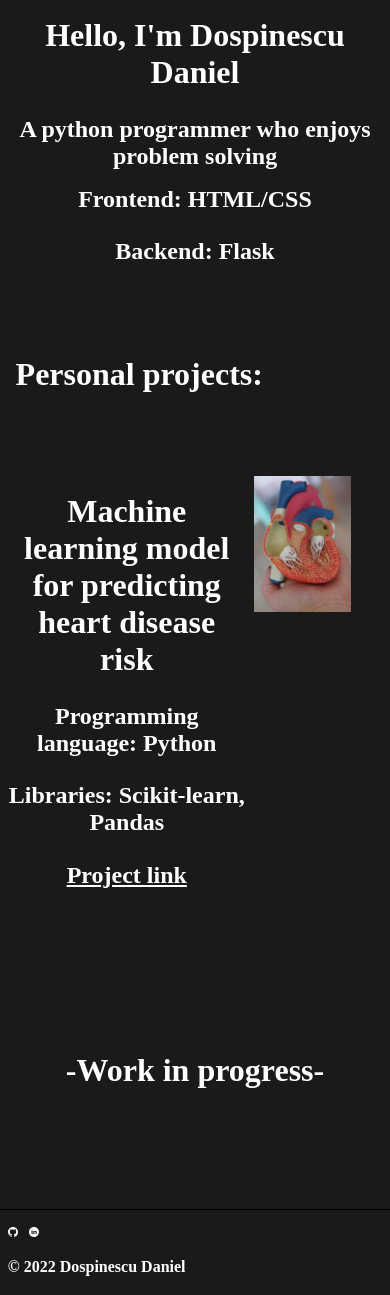
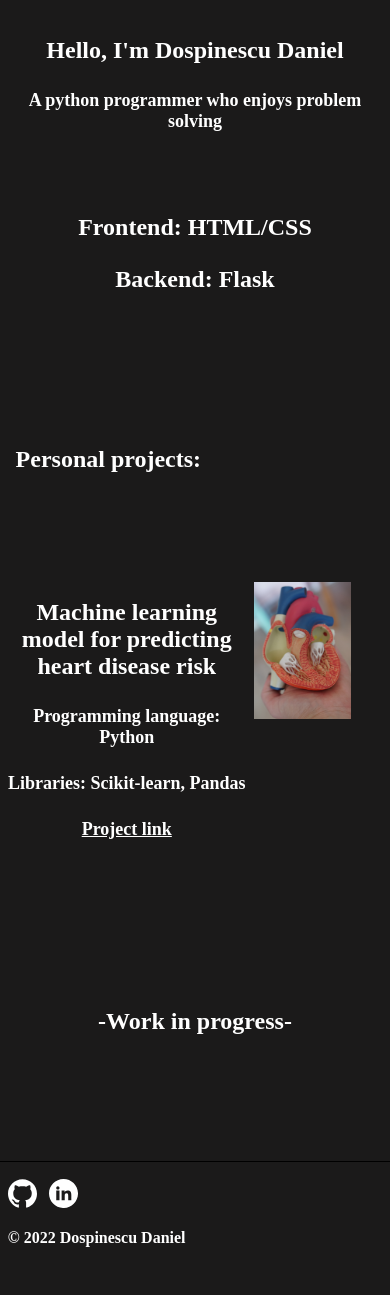
Before and after one commit to dospix/Portfolio-Website, a Flask app: page / in a window 390 px wide. After the commit the page ends 1247 px from the top, so only its background shows below. Run offline with Flask 2, Linux system fonts and the light colour scheme; parts of the project's set-up code (start-up, migrations or seed data) failed here and were passed over.

Commit message:
add media queries for phones on the homepage

```diff
--- a/static/css/index_style.css
+++ b/static/css/index_style.css
@@ -13,6 +13,83 @@ h1, h2, h3, h4, h5, h6, p {
     margin: 1vh 1vw 1vh 1vw;
 }
 
+@media only screen and (max-width: 992px){
+    #page-title {
+        display: flex;
+        align-items: center;
+        height: 20vh;
+        font-size: 0.75em;
+    }
+
+    #titles {
+        margin: auto;
+    }
+
+    .centered-title {
+        text-align: center;
+    }
+
+    #page-tools {
+        display: flex;
+        justify-content: center;
+        align-items: center;
+        height: 20vh;
+        font-size: 1em;
+    }
+
+    #projects-header{
+        height: 25vh;
+        display: flex;
+        align-items: center;
+        padding-left: 3vw;
+        font-size: 1.5em;
+    }
+
+    .project {
+        background-color: red;
+        display: flex;
+        justify-content: center;
+    }
+
+    .project > .text {
+        width: 65%;
+        text-align: center;
+        font-size: 0.75em;
+    }
+
+    .project > .image {
+        width: 35%;
+    }
+
+    .right-image {
+        width: 25vw;
+        height: 35vw;
+    }
+
+    .work-in-progress{
+        height: 35vh;
+        line-height: 35vh;
+        font-size: 0.75em;
+    }
+
+    #footer {
+        border-top: 0.2vh solid black;
+        height: 10vh;
+        background: rgb(27, 26, 26);
+    }
+
+    .vector-graphics {
+        padding: 2vh 0 1vh 2vw;
+        width: 7.5vw;
+    }
+
+    #copyright {
+        margin-top: 0;
+        padding: 1vh 0 1.5vh 1vw;
+    }
+}
+
+@media only screen and (min-width: 993px){
     #page-title {
         display: flex;
         align-items: center;
@@ -27,8 +104,10 @@ h1, h2, h3, h4, h5, h6, p {
         text-align: center;
     }
 
-#frontend/backend-tools {
-    te
+    #page-tools {
+        display: flex;
+        justify-content: center;
+        align-items: center;
         height: 20vh;
     }
 
@@ -79,3 +158,4 @@ h1, h2, h3, h4, h5, h6, p {
         margin-top: 0;
         padding: 1vh 0 1.5vh 1vw;
     }
+}
--- a/templates/index.html
+++ b/templates/index.html
@@ -15,10 +15,13 @@
         </div>
     </div>
 
-    <div id="frontend/backend-tools" class="centered-title">
-        <h2>Frontend: HTML/CSS</h2>
-        <h2>Backend: Flask</h2>
+    <div id="page-tools">
+        <div id="frontend-backend-tools" class="centered-title">
+            <h2>Frontend: HTML/CSS</h2>
+            <h2>Backend: Flask</h2>
+        </div>
     </div>
+
 
     <h1 id="projects-header">Personal projects:</h1>
 
```
Lines whose indentation alone changed are shown as unchanged.
